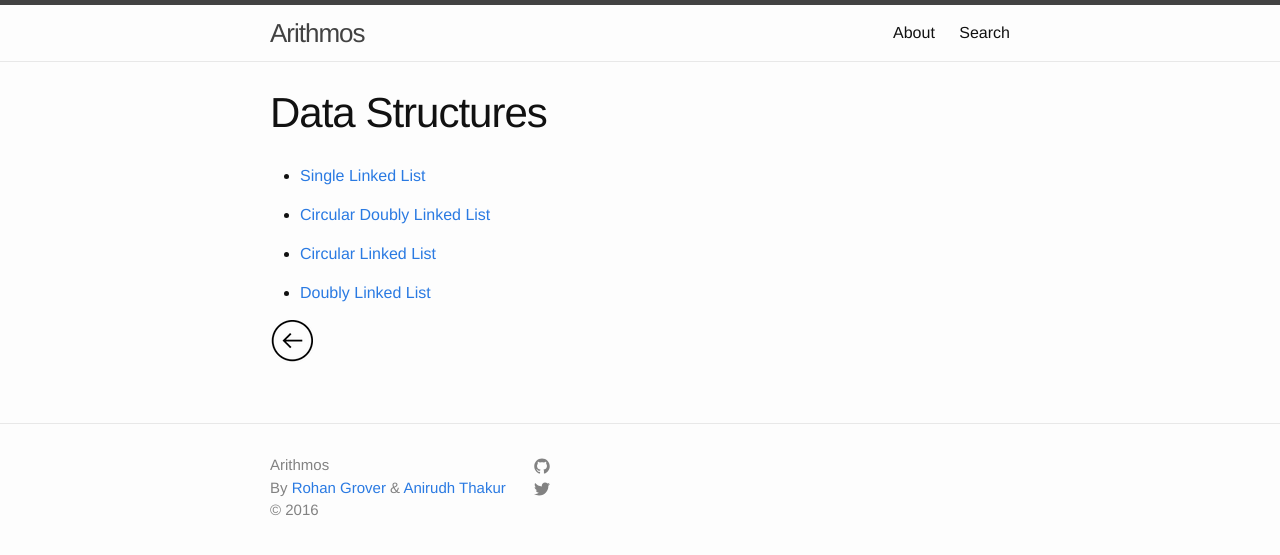
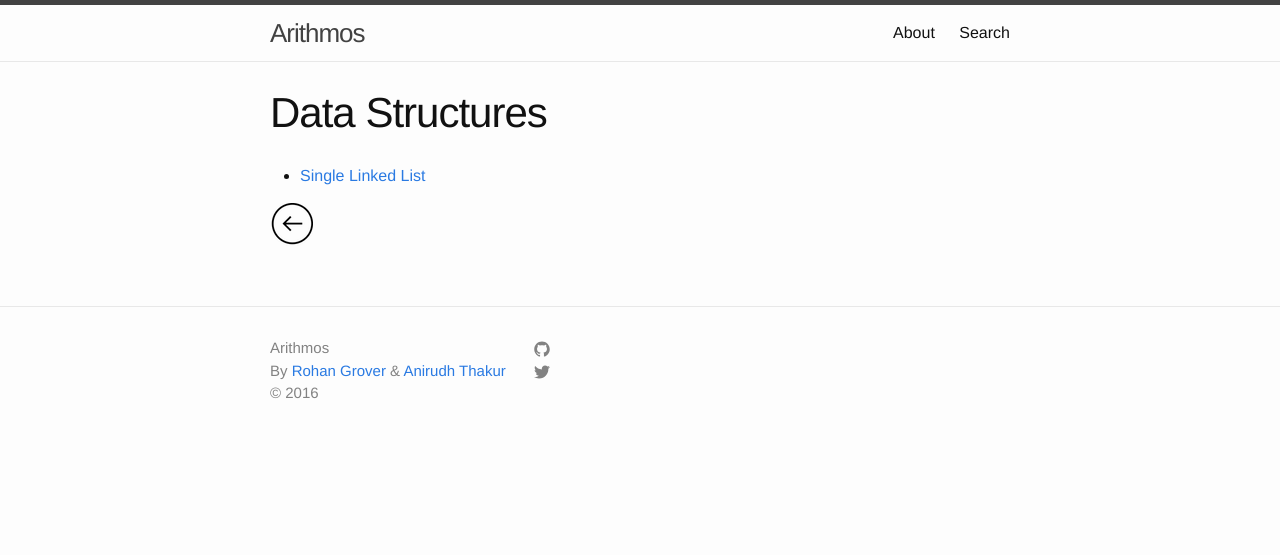
Before and after one commit to aarithmos/Algorithms, a Jekyll site: the page built from _posts/2016-11-25-Data-Structures.markdown, in a window 1280 px wide. Shown: the top 555 px of the page. Built offline with Jekyll 4.4.1, drawn with Linux system fonts in a browser that asks for light colours.

Commit message:
Update 2016-11-25-Data-Structures.markdown

```diff
--- a/_posts/2016-11-25-Data-Structures.markdown
+++ b/_posts/2016-11-25-Data-Structures.markdown
@@ -5,12 +5,6 @@ author: "Linked List "
 permalink: /Data-Structures/
 ---
 
-* [Single Linked List](/subcategories/link)
-
-* [Circular Doubly Linked List](/subcategories/cdlink)
-
-* [Circular Linked List](/subcategories/clink)
-
-* [Doubly Linked List](/subcategories/dlink)
+* [Single Linked List](/linker)
 
 [![](/img/back.png)](/Search/)
```
